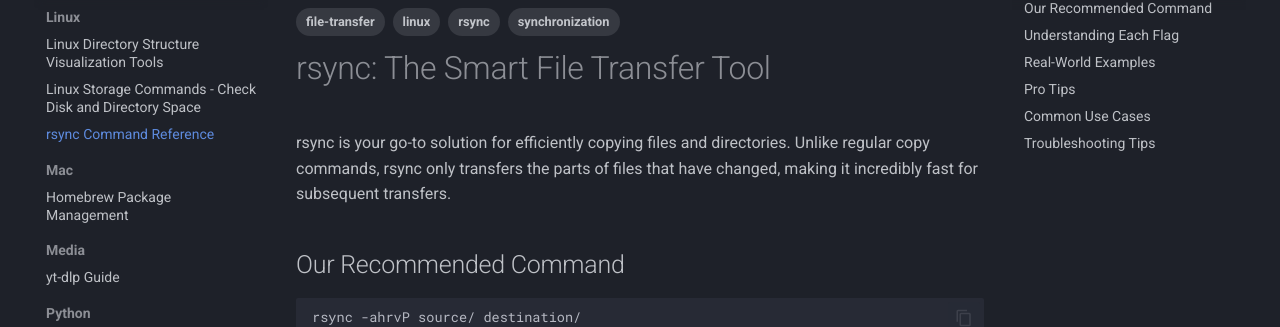
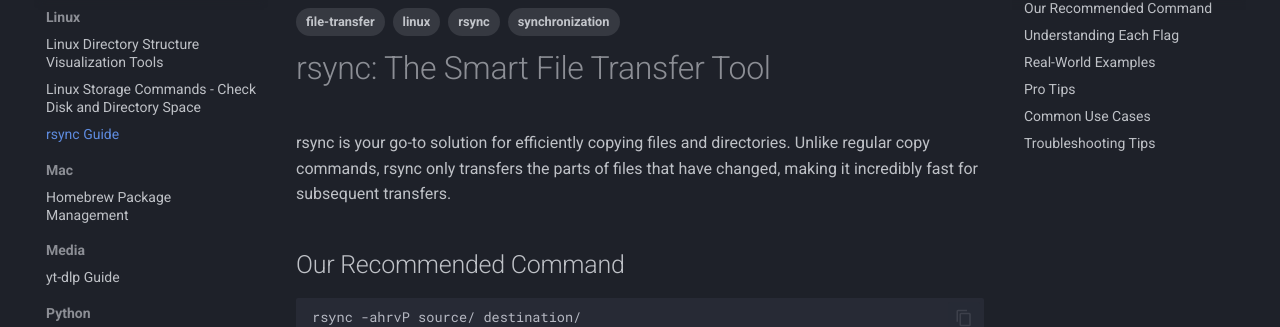
Before and after one commit to binuengoor/binupradeep-mkdocs, an MkDocs documentation site: the page built from docs/reference/Linux/rsync.md, in a window 1280 px wide. Shown: the part 178-505 px from the top of the page. Built offline with MkDocs 1.6.1 and Material for MkDocs 9.7.7, drawn with Linux system fonts in a browser that asks for light colours.

Commit message:
rsync update

```diff
--- a/docs/reference/Linux/rsync.md
+++ b/docs/reference/Linux/rsync.md
@@ -1,5 +1,5 @@
 ---
-title: rsync Command Reference
+title: rsync Guide
 description: A powerful utility for efficient file synchronization and transfer between local and remote systems
 tags: [rsync, linux, file-transfer, synchronization]
 ---
```
